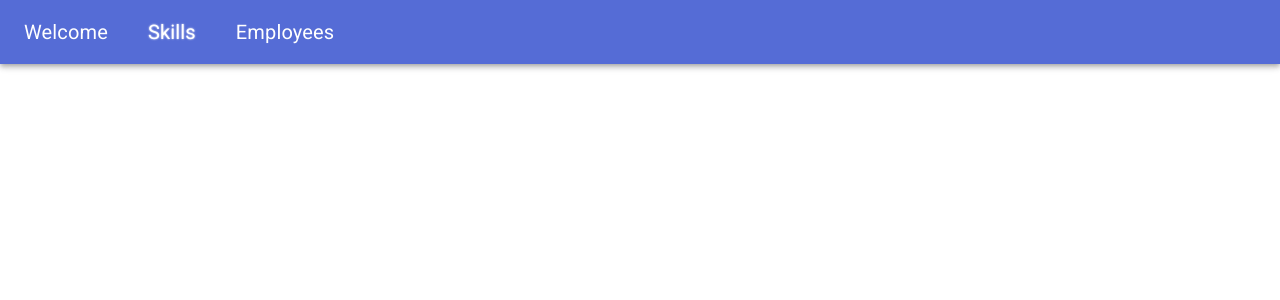
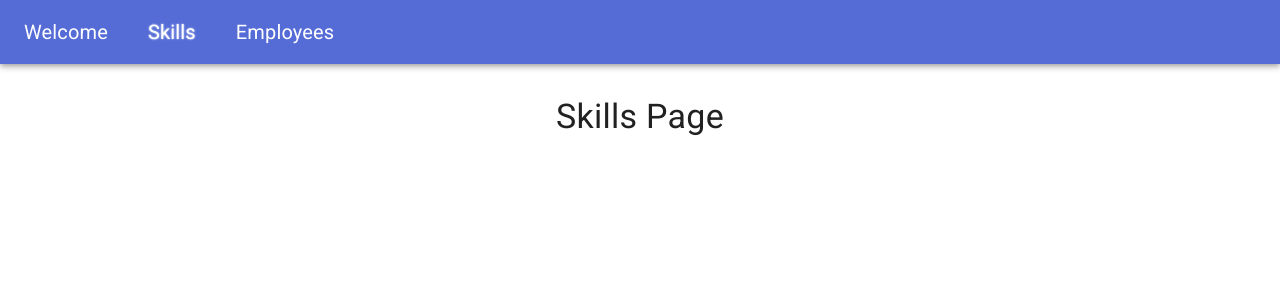
Before and after one commit to avoytovich/SS, a React (Create React App) app: page /skills in a window 1280 px wide. Shown: the top 300 px of the page. Built offline with nearby package versions, Linux system fonts and the light colour scheme.

Commit message:
SS-32 Some problem with routing commit

```diff
--- a/src/App.js
+++ b/src/App.js
@@ -9,7 +9,7 @@
 } from 'react-router-dom';
 import { store } from './store';
 import Welcome from './pages/Welcome';
-import NeighborsList from './pages/NeighborsList';
+import SkillsPage from './pages/Skills';
 
 import './App.css';
 
@@ -22,7 +22,7 @@
               <Link component={RouterLink} to="/" exact={true}>
                 Welcome
               </Link>
-              <Link component={RouterLink} to="/skills">
+              <Link component={RouterLink} to="/skills" exact={true}>
                 Skills
               </Link>
               <Link component={RouterLink} to="/employees">
@@ -32,11 +32,9 @@
           </AppBar>
           <Container maxWidth="lg">
             <Switch>
-              <Route path="/" exact={true}>
-                <Welcome/>
-              </Route>
-              <Route path="/skills/:name" exact={true}>
-                <NeighborsList />
+              <Route path="/" exact={true} component={Welcome} />
+              <Route path="/skills" exact={true}>
+                <SkillsPage />
               </Route>
             </Switch>
           </Container>
--- a/src/pages/NeighborsList.js
+++ b/src/pages/NeighborsList.js
@@ -15,6 +15,7 @@
 import ArrowBackIcon from '@mui/icons-material/ArrowBack';
 import { TagCloud } from 'react-tagcloud';
 import { useParams } from 'react-router-dom';
+import { useNeighborSkillsQuery } from '../slices/smartSkillsSlice';
 
 const data = [
   { value: 'JavaScript', count: 38, color: '#000000' },
@@ -168,6 +169,9 @@
     setOrderBy(property);
   };
 
+  const { data2, error, isLoading } = useNeighborSkillsQuery(name);
+  console.log(data2, error, isLoading);
+
   return (
       <Box sx={{ my: 4 }}>
           <Breadcrumbs aria-label="breadcrumb" separator=''>
--- /dev/null
+++ b/src/pages/Skills.js
@@ -0,0 +1,29 @@
+import * as React from 'react';
+import Typography from '@mui/material/Typography';
+import Box from '@mui/material/Box';
+import { Route, Switch, useRouteMatch } from 'react-router-dom';
+import Link from '@mui/material/Link';
+import NeighborsList from './NeighborsList';
+
+export default function SkillsPage() {
+  const { path, url } = useRouteMatch();
+  return (
+		<>
+			<Box sx={{ my: 4 }} textAlign="center">
+				<Typography variant="h4" component="h1" gutterBottom>
+					Skills Page
+				</Typography>
+				<Typography>
+					<Link underline="hover" href={`${url}/Java`}>
+						Java
+					</Link>
+				</Typography>
+			</Box>
+			<Switch>
+				<Route path={`/${path}/:name`} exact={true}>
+					<NeighborsList />
+				</Route>
+			</Switch>
+		</>
+  );
+}
```
